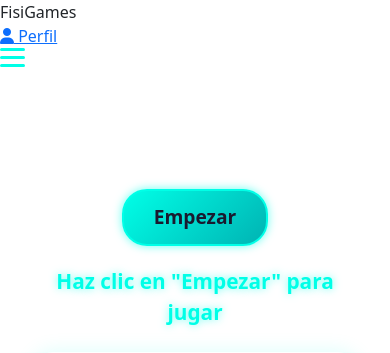
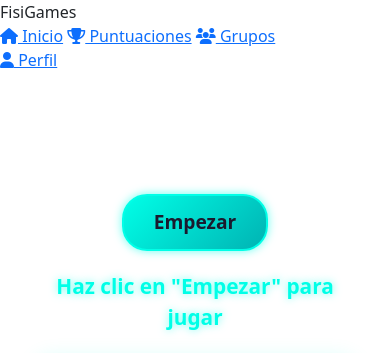
Before and after one commit to DarkKnight138/Proyecto-Final-3eroEMS-TI-FisiGames, a PHP site: page /simondice.html in a window 390 px wide. Shown: the top 353 px of the page. Run offline with PHP 8.4, Linux system fonts and the light colour scheme.

Commit message:
Update simondice.css

```diff
--- a/PaginaWeb/Juegos/Simondice/simondice.css
+++ b/PaginaWeb/Juegos/Simondice/simondice.css
@@ -1,47 +1,3 @@
-.menu-toggle {
-  display: none;
-  flex-direction: column;
-  cursor: pointer;
-  gap: 5px;
-}
-
-.menu-toggle div {
-  width: 25px;
-  height: 3px;
-  background-color: #00ffe7;
-  border-radius: 2px;
-  transition: 0.3s;
-}
-
-@media (max-width: 768px) {
-  .nav-links.left-links {
-    display: none;
-  }
-
-  .menu-toggle {
-    display: flex;
-  }
-
-  nav.expanded .nav-links.left-links {
-    display: flex;
-    flex-direction: column;
-    background-color: #1a1a2e;
-    position: absolute;
-    top: 60px;
-    left: 0;
-    width: 200px;
-    padding: 1rem 1.5rem;
-    border-radius: 0 0 10px 0;
-    box-shadow: 0 0 15px #00ffe7;
-  }
-
-  nav.expanded .nav-links.left-links a {
-    padding: 10px 0;
-    border-radius: 0;
-  }
-}
-
-/* Botón de inicio */
 #start-btn {
   background: linear-gradient(135deg, #00ffe7, #00b3b3);
   color: #1a1a2e;
```
